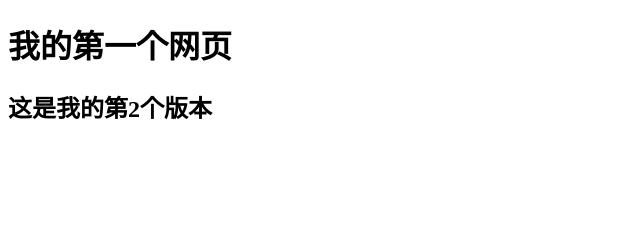
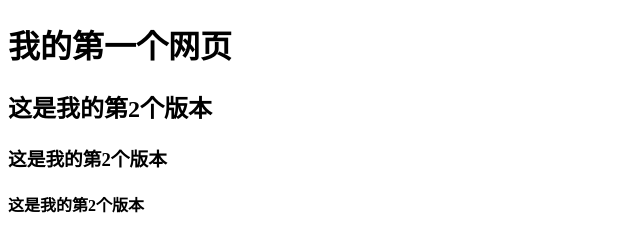
Before and after one commit to haoxiaoliang668/taobao, a plain HTML site: page index.html in a window 1280 px wide. Shown: the whole page, without its empty margins (0-640 px from the left). Drawn offline with Linux system fonts and the light colour scheme.

Commit message:
version03

```diff
--- a/index.html
+++ b/index.html
@@ -7,5 +7,7 @@
 	<body>
 		<h1>我的第一个网页</h1>
 		<h2>这是我的第2个版本</h2>
+		<h3>这是我的第2个版本</h3>
+		<h4>这是我的第2个版本</h4>
 	</body>
 </html>
```
